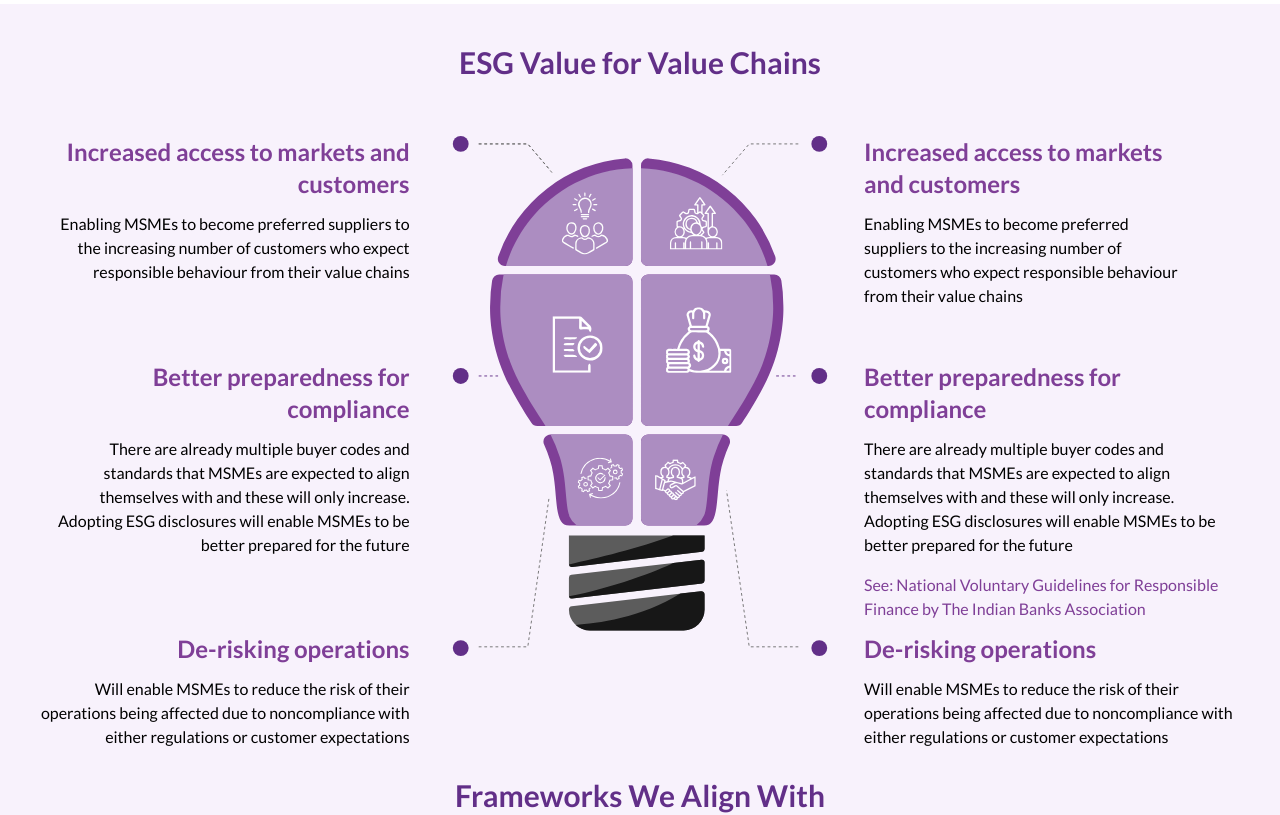
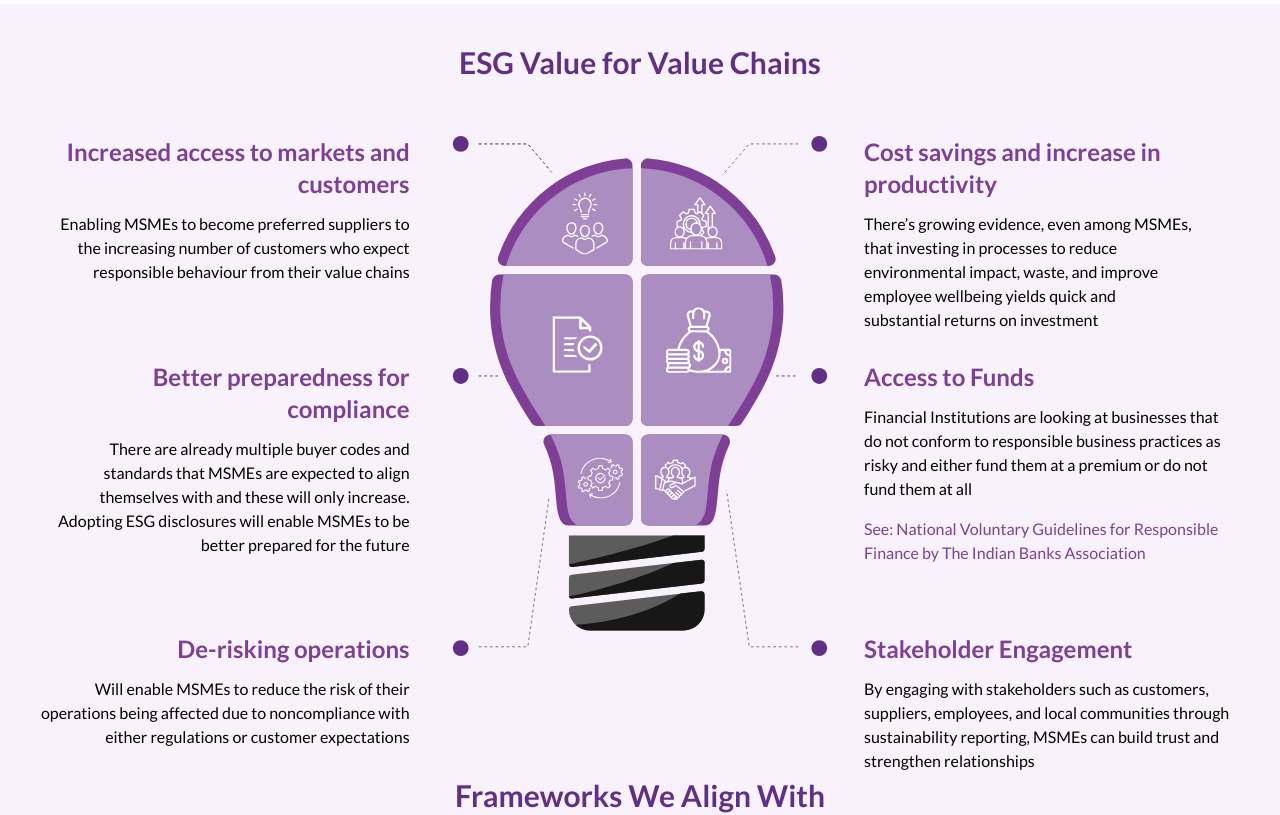
Before and after one commit to ivistaz-ecom/esg-new, a Next.js app: page /solutions in a window 1280 px wide. Shown: the part 1560-2375 px from the top of the page. Built offline with nearby package versions, Linux system fonts and the light colour scheme.

Commit message:
solution page added new content

```diff
--- a/components/WhyEsgOne/EsgBenefits/EsgBenefits.js
+++ b/components/WhyEsgOne/EsgBenefits/EsgBenefits.js
@@ -17,7 +17,9 @@ const EsgBenefits = () => {
           <div className="flex flex-col justify-between">
             <div className="absolute w-[32%] pl-10">
               <div className="text-end">
-                <h3 className="text-[#7F3F97] text-2xl font-semibold">Increased access to markets and customers</h3>
+                <h3 className="text-[#7F3F97] text-2xl font-semibold">
+                  Increased access to markets and customers
+                </h3>
                 <p className="mt-3">
                   Enabling MSMEs to become preferred suppliers to the increasing
                   number of customers who expect responsible behaviour from
@@ -27,7 +29,9 @@ const EsgBenefits = () => {
             </div>
             <div className="text-end">
               <div className="absolute w-[32%] pl-10 top-[39%]">
-                <h3  className="text-[#7F3F97] text-2xl font-semibold">Better preparedness for compliance</h3>
+                <h3 className="text-[#7F3F97] text-2xl font-semibold">
+                  Better preparedness for compliance
+                </h3>
                 <p className="mt-3">
                   There are already multiple buyer codes and standards that
                   MSMEs are expected to align themselves with and these will
@@ -38,7 +42,9 @@ const EsgBenefits = () => {
             </div>
             <div className="text-end mt-20">
               <div className="absolute w-[32%] pl-10 top-[86%]">
-                <h3  className="text-[#7F3F97] text-2xl font-semibold">De-risking operations</h3>
+                <h3 className="text-[#7F3F97] text-2xl font-semibold">
+                  De-risking operations
+                </h3>
                 <p className="mt-3">
                   Will enable MSMEs to reduce the risk of their operations being
                   affected due to noncompliance with either regulations or
@@ -61,22 +67,26 @@ const EsgBenefits = () => {
           <div>
             <div className="absolute w-[29%] pr-10">
               <div className="">
-                <h3  className="text-[#7F3F97] text-2xl font-semibold">Increased access to markets and customers</h3>
+                <h3 className="text-[#7F3F97] text-2xl font-semibold">
+                  Cost savings and increase in productivity
+                </h3>
                 <p className="mt-3">
-                  Enabling MSMEs to become preferred suppliers to the increasing
-                  number of customers who expect responsible behaviour from
-                  their value chains
+                  There’s growing evidence, even among MSMEs, that investing in
+                  processes to reduce environmental impact, waste, and improve
+                  employee wellbeing yields quick and substantial returns on
+                  investment
                 </p>
               </div>
             </div>
             <div className="">
               <div className="absolute w-[32%] pr-10 top-[39%]">
-                <h3  className="text-[#7F3F97] text-2xl font-semibold">Better preparedness for compliance</h3>
+                <h3 className="text-[#7F3F97] text-2xl font-semibold">
+                  Access to Funds
+                </h3>
                 <p className="mt-3 mb-4">
-                  There are already multiple buyer codes and standards that
-                  MSMEs are expected to align themselves with and these will
-                  only increase. Adopting ESG disclosures will enable MSMEs to
-                  be better prepared for the future
+                  Financial Institutions are looking at businesses that do not
+                  conform to responsible business practices as risky and either
+                  fund them at a premium or do not fund them at all
                 </p>
                 <Link
                   href="https://www.iba.org.in/reports/national-voluntary-guidelines-for-responsible-financing_290.html"
@@ -84,29 +94,29 @@ const EsgBenefits = () => {
                   rel="noopener noreferrer"
                   className=" text-[#7F3F97]  rounded"
                 >
-            See: National Voluntary Guidelines for Responsible<br></br> Finance
-            by The Indian Banks Association
+                  See: National Voluntary Guidelines for Responsible<br></br>{" "}
+                  Finance by The Indian Banks Association
                 </Link>
               </div>
             </div>
             <div className=" mt-20">
               <div className="absolute w-[32%] pr-10 top-[86%]">
-                <h3  className="text-[#7F3F97] text-2xl font-semibold">De-risking operations</h3>
+                <h3 className="text-[#7F3F97] text-2xl font-semibold">
+                  Stakeholder Engagement
+                </h3>
                 <p className="mt-3">
-                  Will enable MSMEs to reduce the risk of their operations being
-                  affected due to noncompliance with either regulations or
-                  customer expectations
+                  By engaging with stakeholders such as customers, suppliers,
+                  employees, and local communities through sustainability
+                  reporting, MSMEs can build trust and strengthen relationships
                 </p>
               </div>
             </div>
           </div>
         </div>
 
-
         {/* Mobile Image */}
         <div className="relative w-full md:w-10/12 block md:hidden">
           <EsgBenifitsMobile />
-
         </div>
       </div>
 
```
Lines whose indentation alone changed are shown as unchanged.
